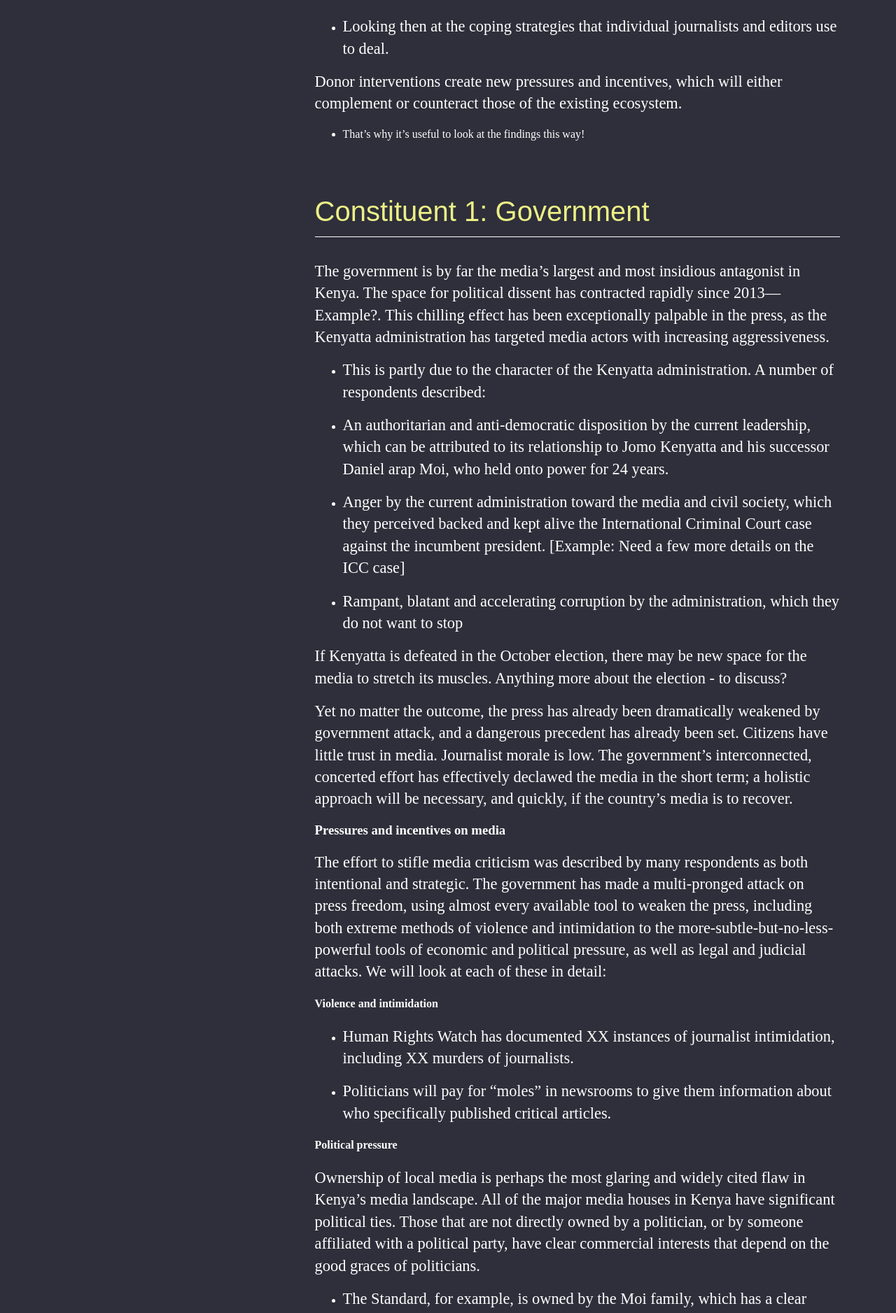
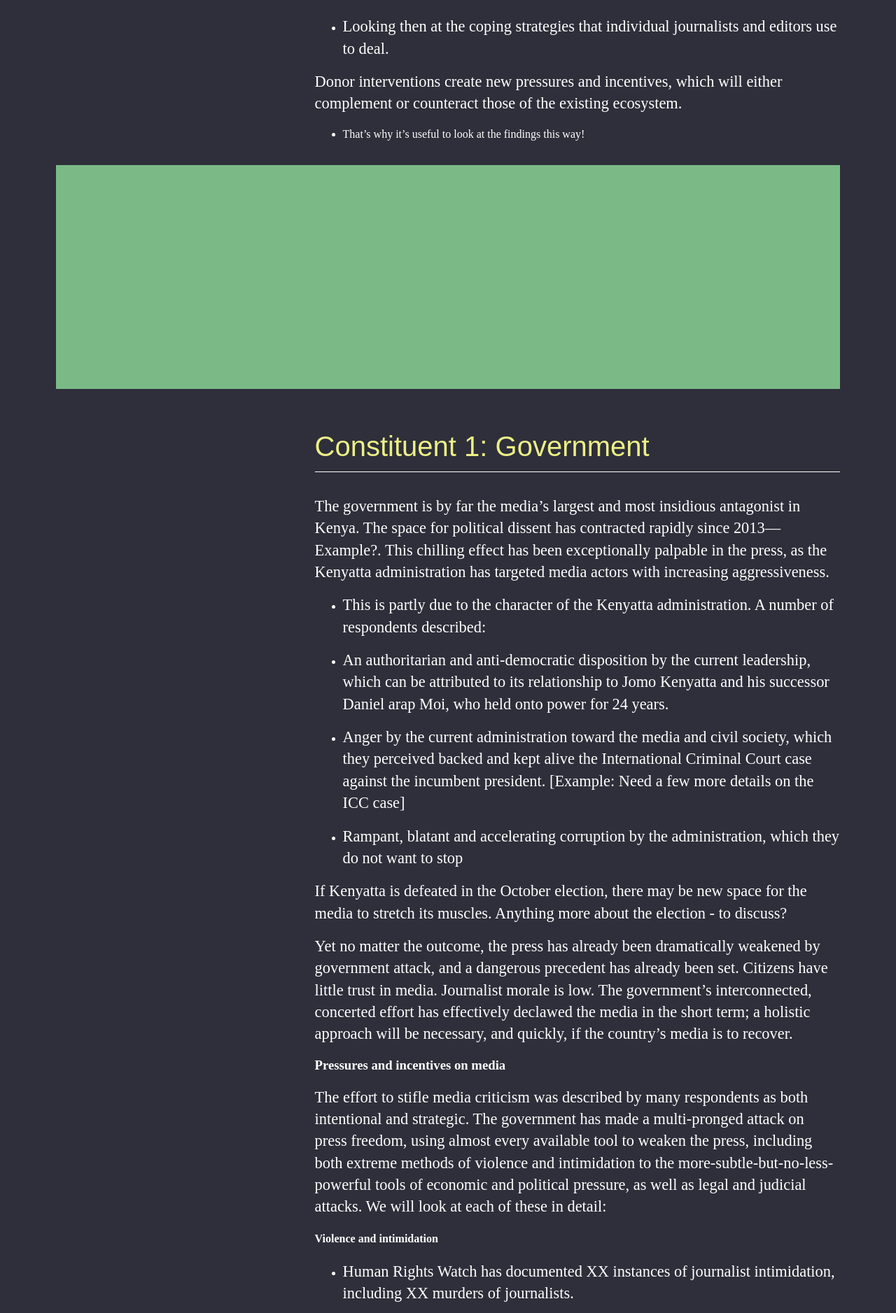
Before and after one commit to theReboot/onken, a Jekyll site: the page built from 2-accountability-ecosystem-kenya/index.md, in a window 1280 px wide. Shown: the part 724-2601 px from the top of the page at 70% size. Built offline with Jekyll 4.4.1, drawn with Linux system fonts in a browser that asks for light colours; nearby versions of some CDN libraries.

Commit message:
Added section break divs

```diff
--- a/2-accountability-ecosystem-kenya/index.md
+++ b/2-accountability-ecosystem-kenya/index.md
@@ -24,12 +24,16 @@ Donor interventions create new pressures and incentives, which will either compl
 
 -   That's why it's useful to look at the findings this way!
 
+<div class="fullWidth"></div>
+
 <section id="government">
 
 {% capture government %}{% include /content/2.1_government.md %}{% endcapture %}
   {{ government | markdownify }}
 
 </section>
+
+<div class="fullWidth"></div>
 
 <section id="citizens">
 
@@ -38,6 +42,8 @@ Donor interventions create new pressures and incentives, which will either compl
 
 </section>
 
+<div class="fullWidth"></div>
+
 <section id="civilSociety">
 
 {% capture civilSociety %}{% include /content/2.3_civilSociety.md %}{% endcapture %}
@@ -45,6 +51,8 @@ Donor interventions create new pressures and incentives, which will either compl
 
 </section>
 
+<div class="fullWidth"></div>
+
 <section id="media">
 
 {% capture media %}{% include /content/2.4_media.md %}{% endcapture %}
--- a/assets/main.scss
+++ b/assets/main.scss
@@ -48,18 +48,17 @@ main {
     }
   }
 
-  .fullWidth {
-    background: yellow;
-    width: 100%;
-    height: 10rem;
-    margin: 0;
-    position: relative; // This keeps the div above the TOC nav
-  }
-
   section {
     padding: 1.8rem 0 0 0;
   }
 
+}
+
+.fullWidth {
+  background: $green;
+  height: 20rem;
+  margin: 2rem 0 0;
+  position: relative;
 }
 
 // typography
```
